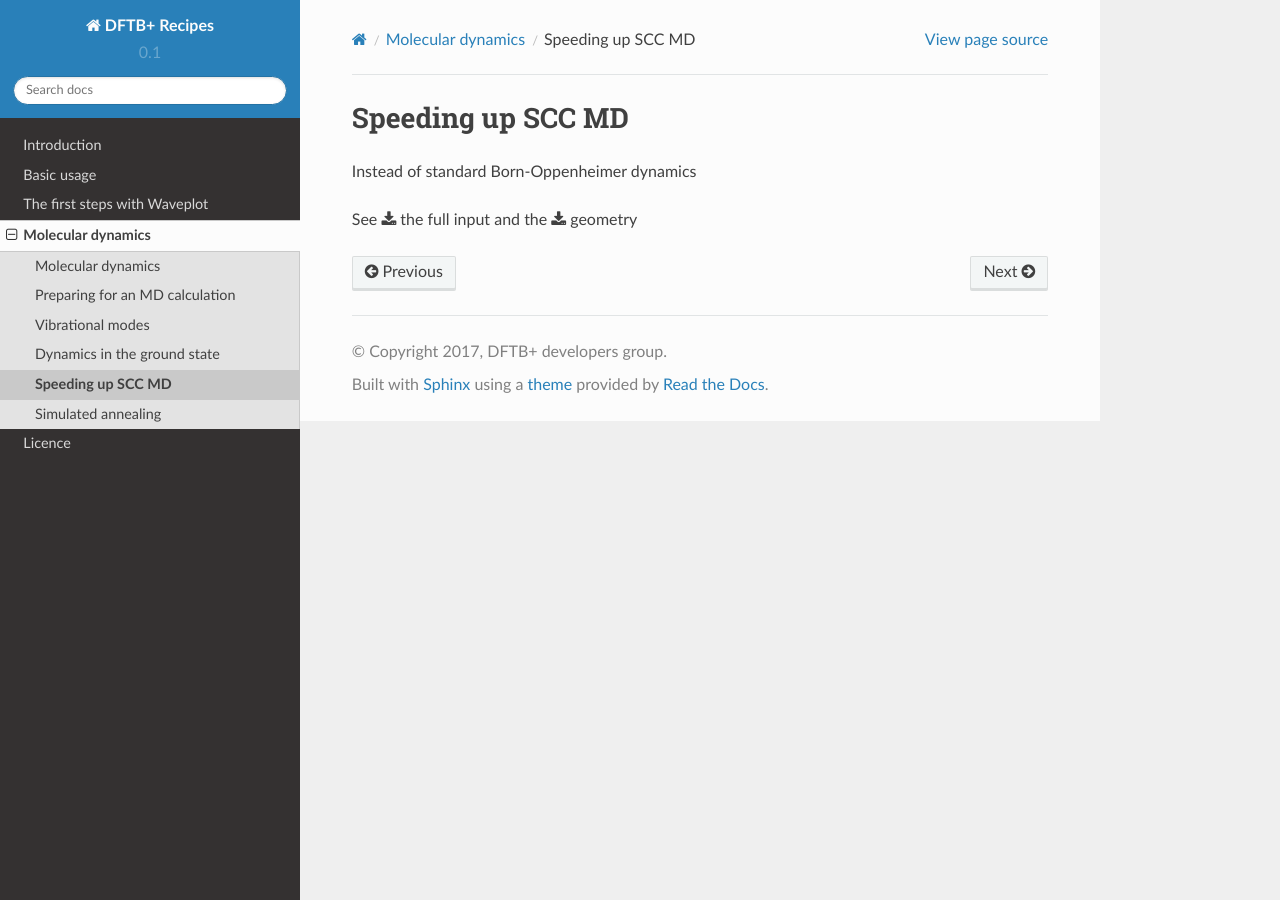
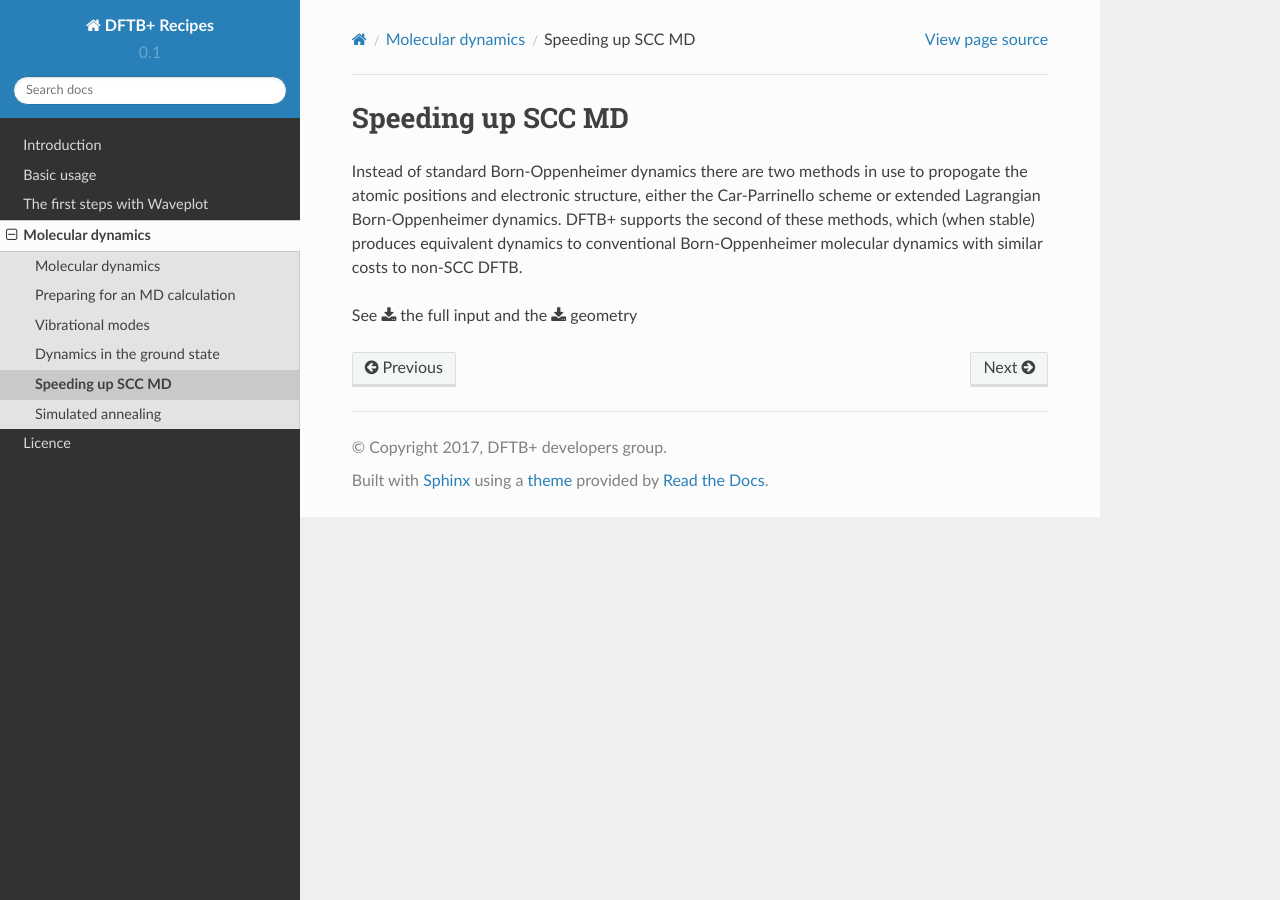
Before and after one commit to dftbplus/recipes, a Sphinx documentation site: the page built from docs/moleculardynamics/xlbomd.rst, in a window 1280 px wide. Built offline with Sphinx 7.4.7 and the Read the Docs theme 2.0.0, drawn with Linux system fonts in a browser that asks for light colours.

Commit message:
Added some text to introduce MD examples
Also updated the DFTB+ URL.

```diff
--- a/docs/introduction.rst
+++ b/docs/introduction.rst
@@ -5,9 +5,9 @@ Introduction
 These worked examples use the quantum mechanical atomistic software DFTB+ which
 is available from `github <http://github.com/dftbplus/dftbplus>`_. Compiled
 versions of the code are also available from the `DFTB+ website
-<http://www.dftb-plus.info/>`_.
+<http://www.dftbplus.org/>`_.
 
 These recipes also require the `mio` and `tiorg` Slater-Koster data sets which
 are available from `dftb.org <http://www.dftb.org>`_. The conversion scripts
-from the `dptools` package, which can be obtained from the `DFTB+ website`_, are
-also useful.
+from the `dptools` package, which can included with DFTB+ (and can also be
+obtained from the `DFTB+ website`_), are also useful.
--- a/docs/moleculardynamics/xlbomd.rst
+++ b/docs/moleculardynamics/xlbomd.rst
@@ -4,7 +4,12 @@
 Speeding up SCC MD
 ******************
 
-Instead of standard Born-Oppenheimer dynamics
+Instead of standard Born-Oppenheimer dynamics there are two methods in use to
+propogate the atomic positions and electronic structure, either the
+Car-Parrinello scheme or extended Lagrangian Born-Oppenheimer dynamics. DFTB+
+supports the second of these methods, which (when stable) produces equivalent
+dynamics to conventional Born-Oppenheimer molecular dynamics with similar costs
+to non-SCC DFTB.
 
 .. only:: builder_html
 
```
Also changed, not shown: docs/moleculardynamics/index.rst (+9 -0 lines), docs/moleculardynamics/introduction.rst (+31 -3 lines), docs/moleculardynamics/startinggeometry.rst (+8 -1 lines).
